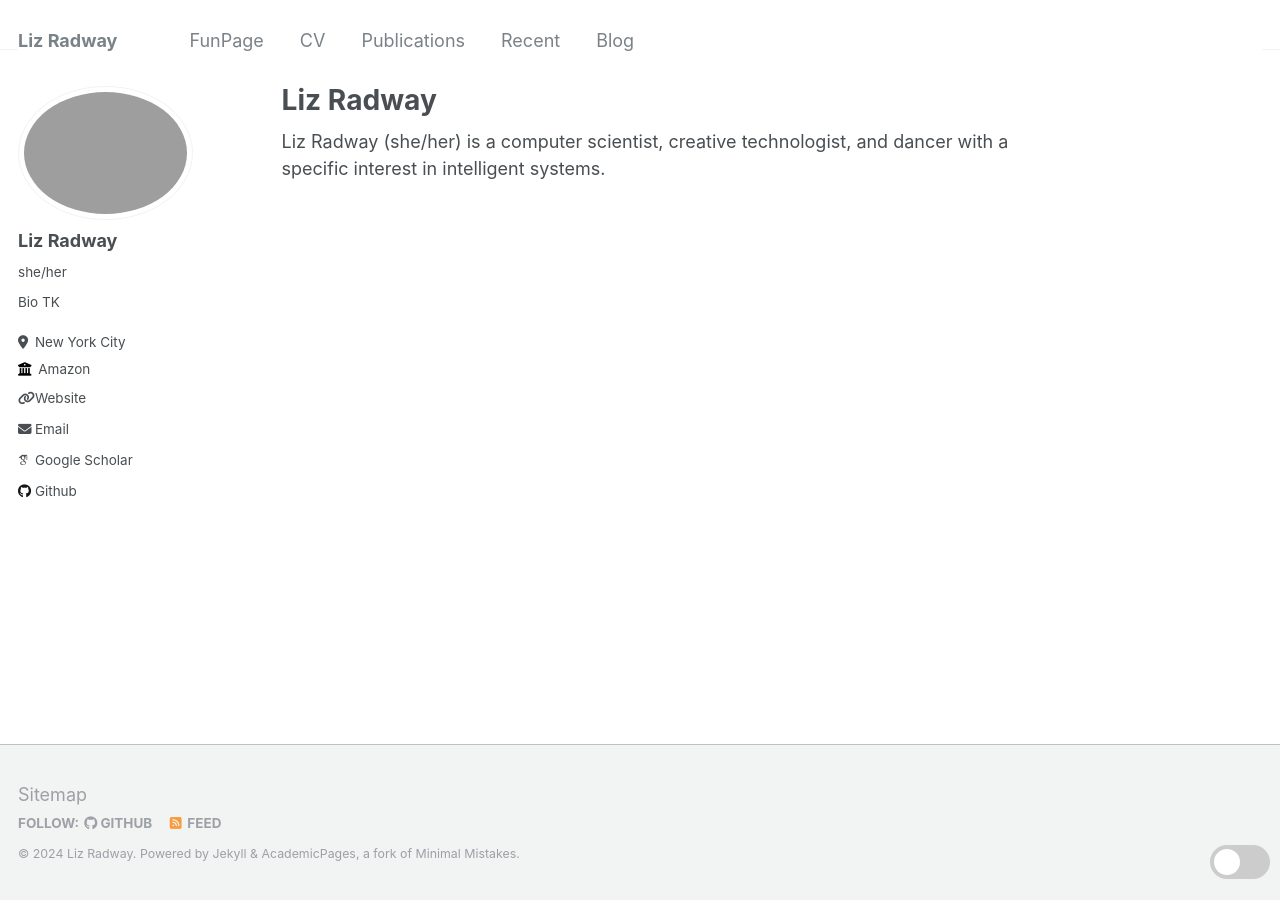
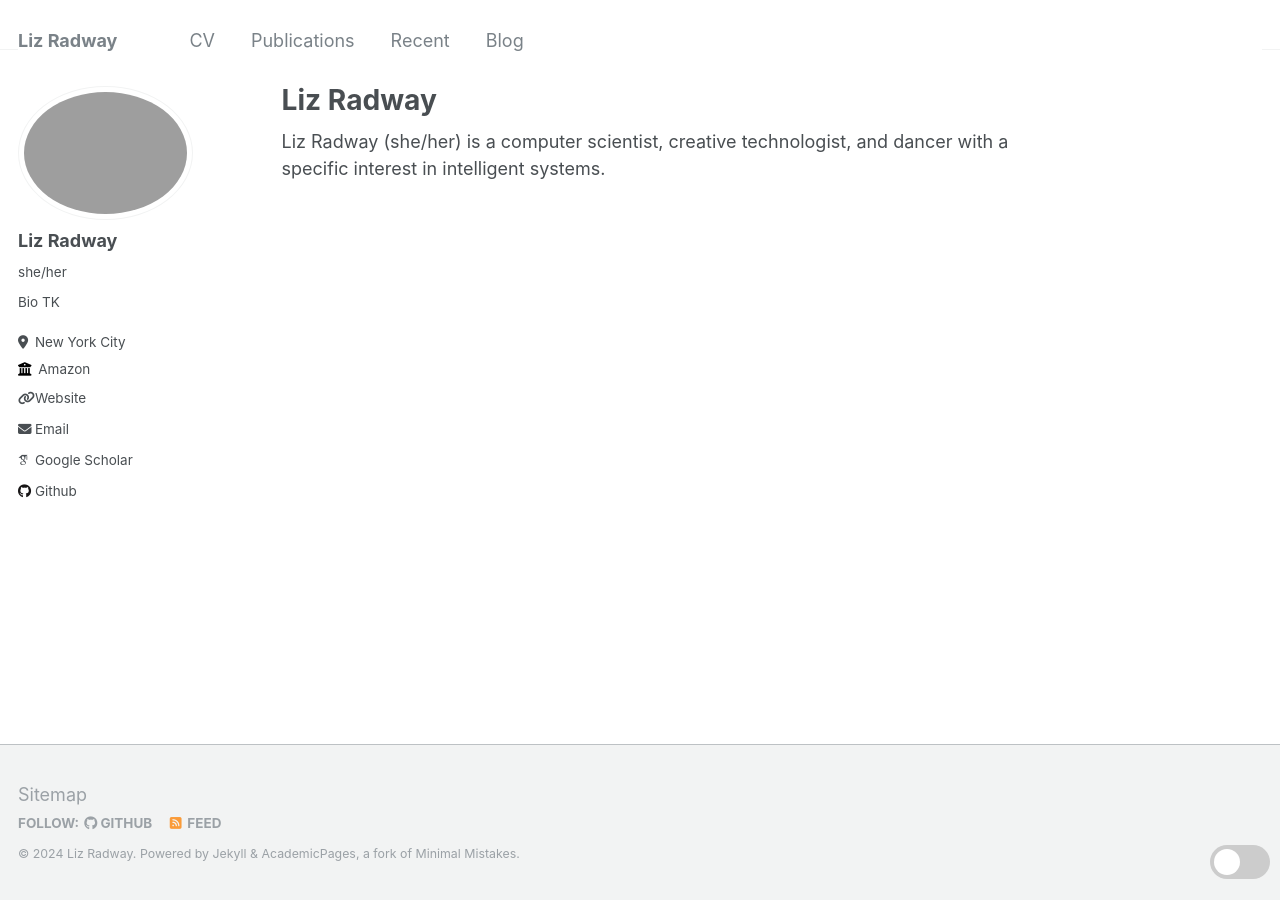
Before and after one commit to lizradway/lizradway.github.io, a Jekyll site: the page built from _pages/about.md, in a window 1280 px wide. Built offline with Jekyll 4.4.1, drawn with Linux system fonts in a browser that asks for light colours; some web fonts are replaced.

Commit message:
remove fun page from nav

```diff
--- a/_data/navigation.yml
+++ b/_data/navigation.yml
@@ -1,7 +1,4 @@
 main:
-  - title: "FunPage"
-    url: /fun/
-
   - title: "CV"
     url: /cv/
 
```
